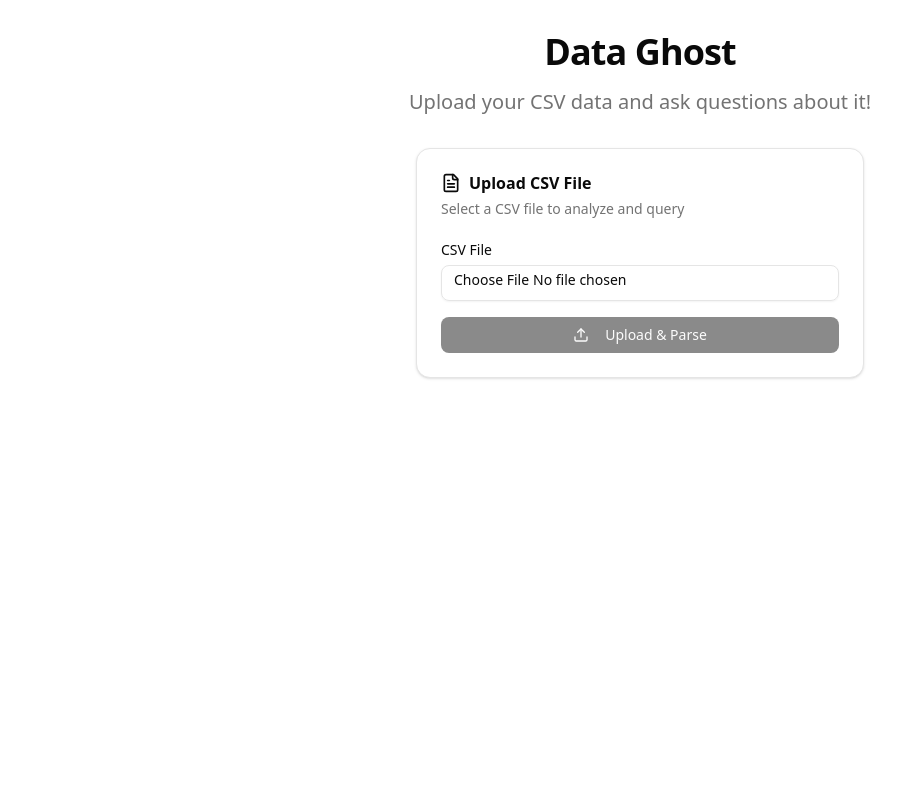
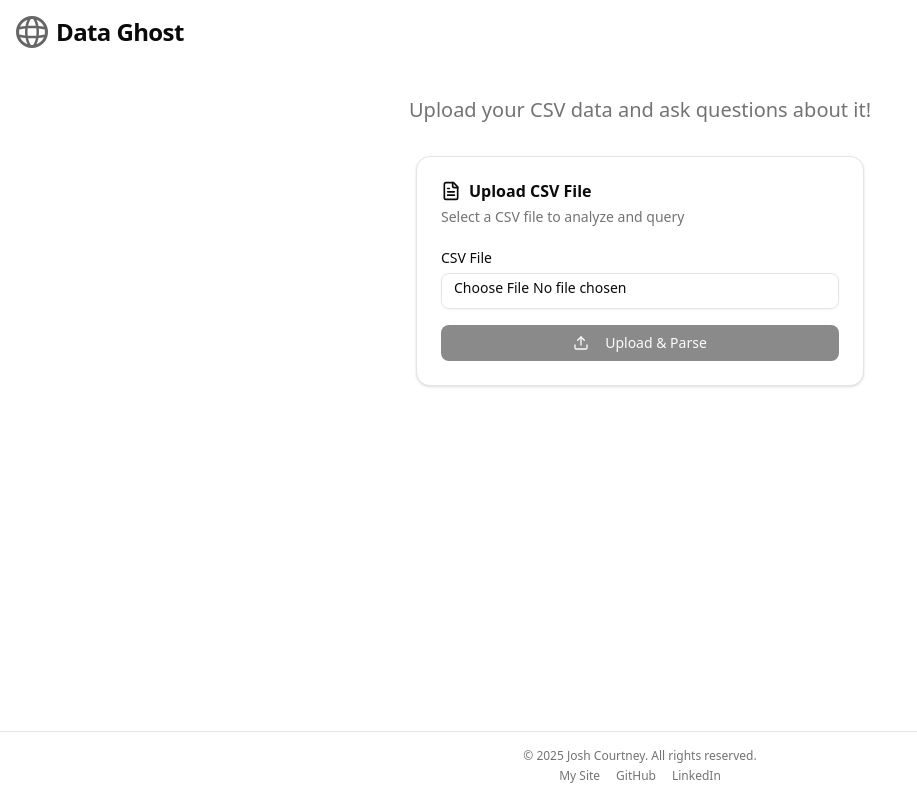
Before and after one commit to clash402/data-ghost, a Next.js app in the folder frontend/: page / in a window 1280 px wide. Shown: the whole page, without its empty margins (0-917 px from the left). Built offline with nearby package versions, Linux system fonts and the light colour scheme; no server answers.

Commit message:
chore: update footer to use personal name and link text

```diff
--- a/frontend/src/app/page.tsx
+++ b/frontend/src/app/page.tsx
@@ -6,6 +6,8 @@ import { UploadForm } from '@/components/UploadForm';
 import { AnswerCard } from '@/components/AnswerCard';
 import { CSVData, AskQueryResponse } from '@/types';
 import { useAskQuery } from '@/hooks/useAskQuery';
+import Logo from '@/components/Logo';
+import Footer from '@/components/Footer';
 
 // Create a client
 const queryClient = new QueryClient();
@@ -51,14 +53,16 @@ function DataGhostApp() {
   };
 
   return (
-    <div className="min-h-screen bg-background">
+    <div className="min-h-screen bg-background flex flex-col">
+      {/* Top Header */}
+      <header className="w-full flex items-center px-4 py-4">
+        <Logo />
+      </header>
+      <main className="flex-1">
         <div className="container mx-auto px-4 py-8">
           <div className="max-w-4xl mx-auto space-y-8">
-          {/* Header */}
+            {/* Description */}
             <div className="text-center space-y-4">
-            <h1 className="text-4xl font-bold tracking-tight">
-              Data Ghost
-            </h1>
               <p className="text-xl text-muted-foreground">
                 Upload your CSV data and ask questions about it!
               </p>
@@ -127,6 +131,8 @@ function DataGhostApp() {
             )}
           </div>
         </div>
+      </main>
+      <Footer />
     </div>
   );
 }
--- /dev/null
+++ b/frontend/src/components/Footer.tsx
@@ -0,0 +1,14 @@
+import React from 'react';
+
+const Footer = () => (
+  <footer className="w-full py-4 px-4 border-t bg-background text-xs text-muted-foreground flex flex-col items-center gap-1">
+    <span>&copy; {new Date().getFullYear()} Josh Courtney. All rights reserved.</span>
+    <div className="flex gap-4">
+      <a href="https://joshcourtney.com/" target="_blank" rel="noopener noreferrer" className="hover:underline">My Site</a>
+      <a href="https://github.com/clash402" target="_blank" rel="noopener noreferrer" className="hover:underline">GitHub</a>
+      <a href="https://www.linkedin.com/in/joshcourtney402/" target="_blank" rel="noopener noreferrer" className="hover:underline">LinkedIn</a>
+    </div>
+  </footer>
+);
+
+export default Footer;
--- /dev/null
+++ b/frontend/src/components/Logo.tsx
@@ -0,0 +1,10 @@
+import React from 'react';
+
+const Logo = () => (
+  <div className="flex items-center gap-2">
+    <img src="/globe.svg" alt="Data Ghost Logo" className="h-8 w-8" />
+    <span className="text-2xl font-bold tracking-tight">Data Ghost</span>
+  </div>
+);
+
+export default Logo;
```
Lines whose indentation alone changed are shown as unchanged.
